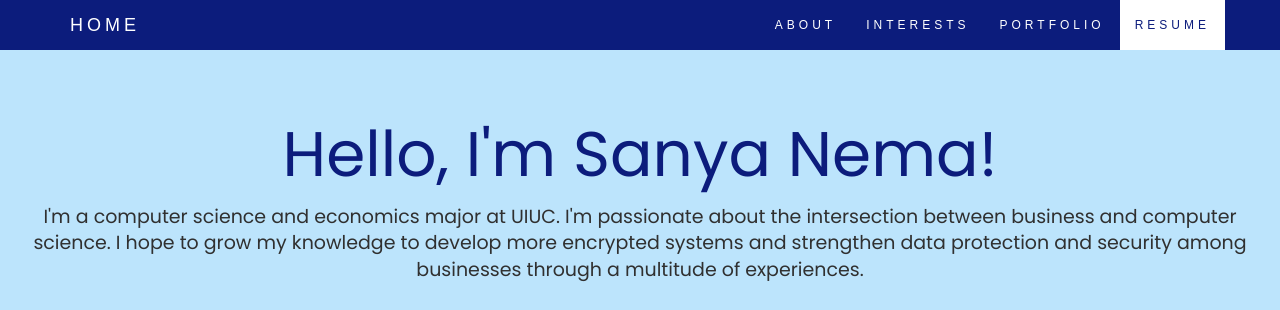
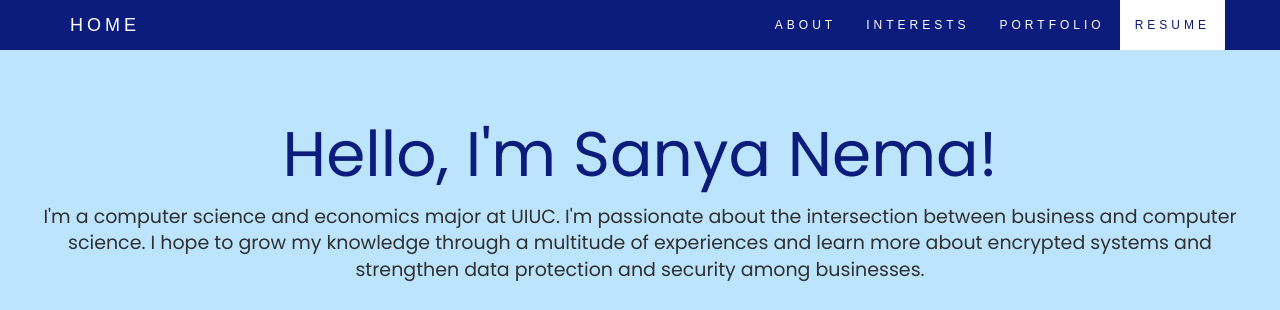
Before and after one commit to sanyanema/sanyanema.github.io, a plain HTML site: page index.html in a window 1280 px wide. Shown: the top 310 px of the page. Drawn offline with nearby package versions, Linux system fonts and the light colour scheme.

Commit message:
update description

```diff
--- a/index.html
+++ b/index.html
@@ -229,7 +229,7 @@
 <div class="jumbotron text-center">
   <h1>Hello, I'm Sanya Nema!</h1>
   <p><h4> I'm a computer science and economics major at UIUC. I'm passionate about the intersection between business and computer science.
-    I hope to grow my knowledge to develop more encrypted systems and strengthen data protection and security among businesses through a multitude of experiences.</h4></p>
+    I hope to grow my knowledge through a multitude of experiences and learn more about encrypted systems and strengthen data protection and security among businesses. </h4></p>
   <a href="https://www.linkedin.com/in/sanya-nema-3a960b1ab/" ><img src='link1.png' alt="image" width="50" height="50"/></a>
 
   <img class = 'img-circle' src='sanya.jpg' alt="image" width="200" height="200"/>
```
